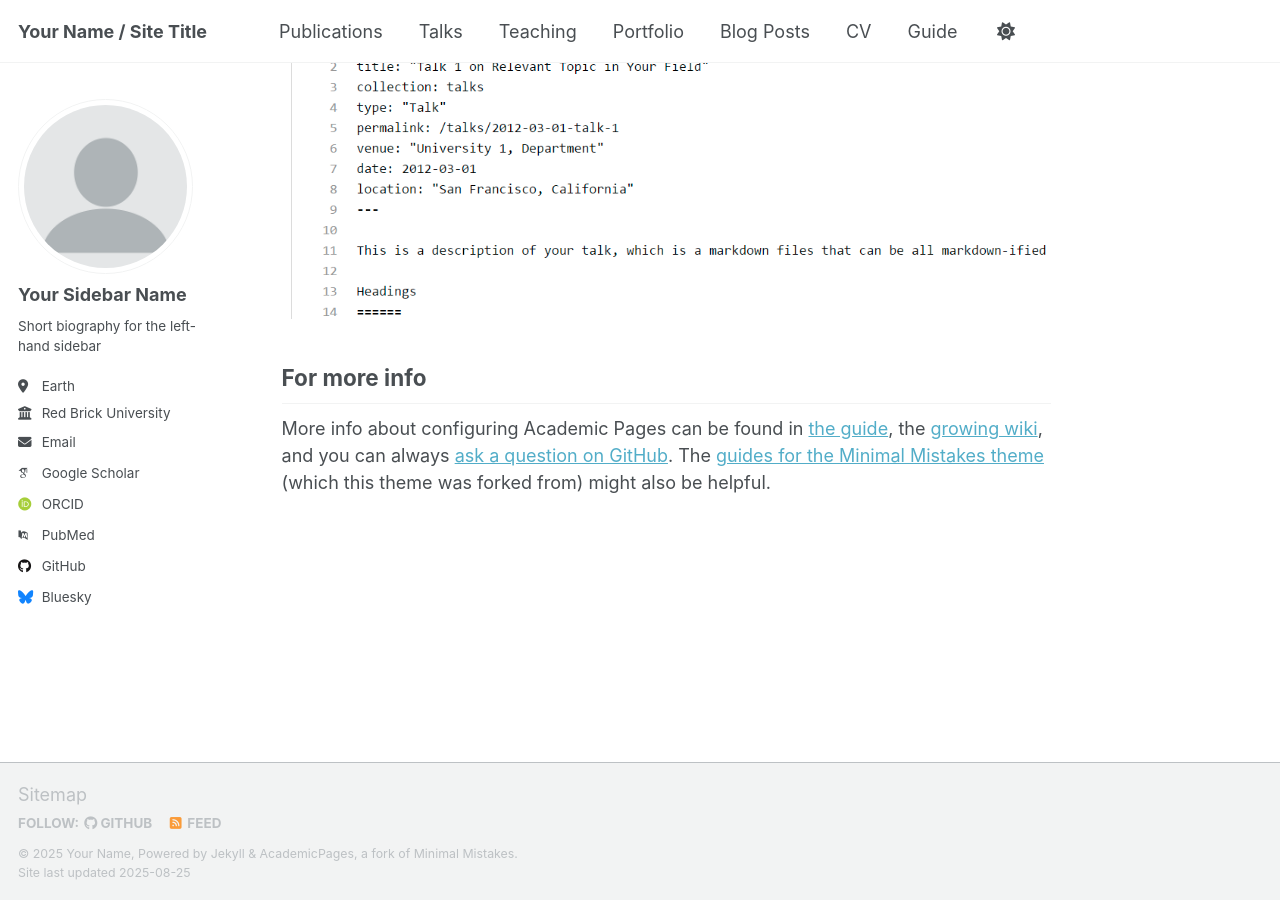
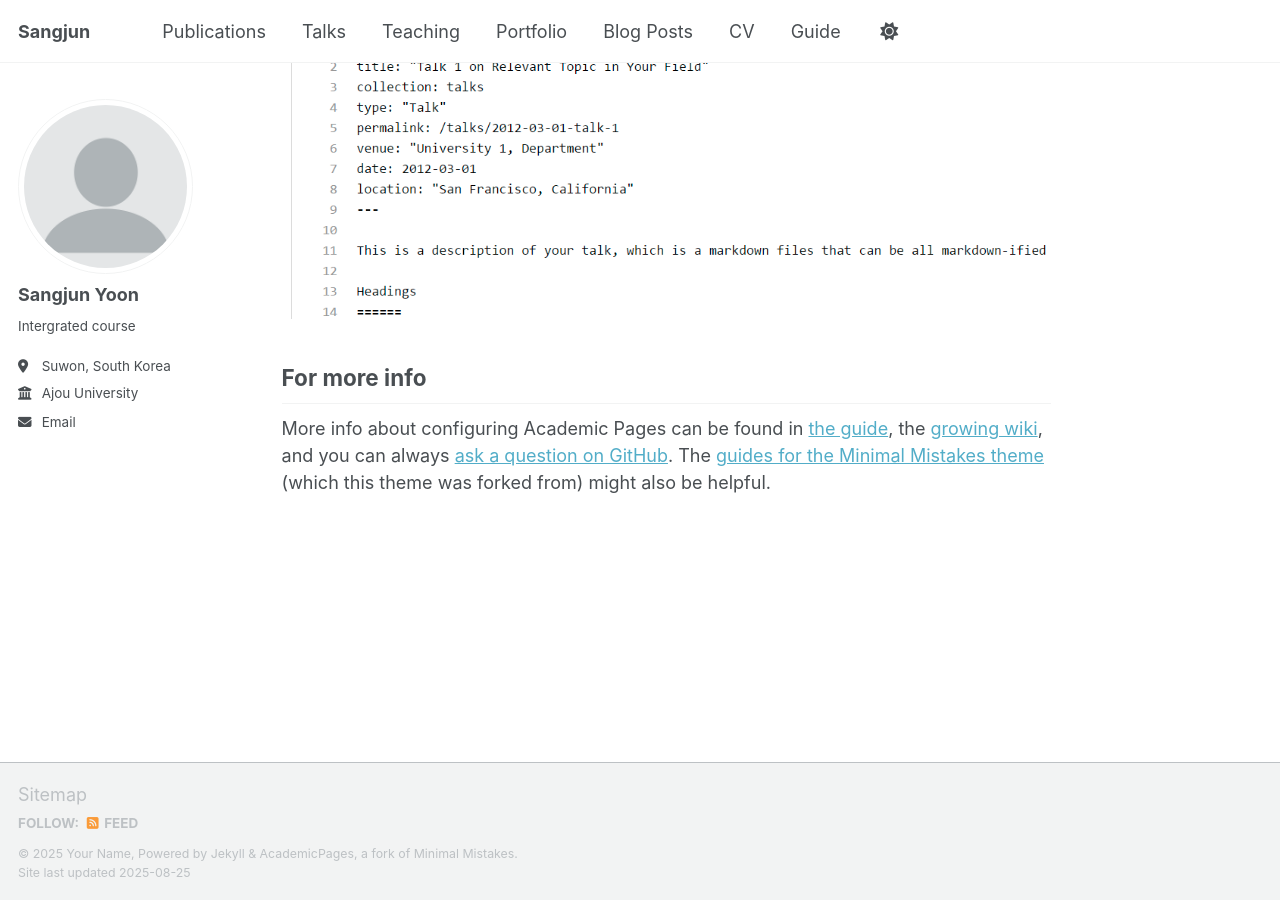
Before and after one commit to sangjuny8n/sangjuny8n.github.io, a Jekyll site: the page built from _pages/about.md, in a window 1280 px wide and 900 px high, scrolled down 2880 px. Built offline with Jekyll 4.4.1, drawn with Linux system fonts in a browser that asks for light colours; some web fonts are replaced; a script that is not in the unit is left out.

Commit message:
Update _config.yml

```diff
--- a/_config.yml
+++ b/_config.yml
@@ -9,7 +9,7 @@
 # Basic Site Settings
 locale                   : "en-US"
 site_theme               : "default" # Currently available options are "default", "air"
-title                    : "Your Name / Site Title"
+title                    : "Sangjun"
 title_separator          : "-"
 name                     : &name "Your Name"
 description              : &description "personal description"
@@ -23,23 +23,23 @@ repository               : "academicpages/academicpages.github.io"
 author:
   # Biographic information
   avatar           : "profile.png"
-  name             : "Your Sidebar Name"
+  name             : "Sangjun Yoon"
   pronouns         : # example: "she/her"
-  bio              : "Short biography for the left-hand sidebar"
-  location         : "Earth"
-  employer         : "Red Brick University"
+  bio              : "Intergrated course"
+  location         : "Suwon, South Korea"
+  employer         : "Ajou University"
   uri              : # URL
-  email            : "none@example.org"
+  email            : "ajousj9808@ajou.ac.kr"
 
   # Academic websites
   academia         : # URL
   arxiv            : # URL - Update with the correct link to your profile
-  googlescholar    : "https://scholar.google.com/citations?user=PS_CX0AAAAAJ"
+  googlescholar    : # "https://scholar.google.com/citations?user=PS_CX0AAAAAJ"
   inspire-hep      : # URL
   impactstory      : # URL
-  orcid            : "http://orcid.org/yourorcidurl"
+  orcid            : # "http://orcid.org/yourorcidurl"
   semantic         : # URL
-  pubmed           : "https://www.ncbi.nlm.nih.gov/pubmed/?term=john+snow"
+  pubmed           : # "https://www.ncbi.nlm.nih.gov/pubmed/?term=john+snow"
   researchgate     : # URL
   scopus           : # URL
 
@@ -47,13 +47,13 @@ author:
   bitbucket        : # Username - Update with your username on the site
   codepen          : # Username
   dribbble         : # Username
-  github           : "academicpages"
+  github           : #  "academicpages"
   kaggle           : # Username
   stackoverflow    : # User number or user number and name (i.e., use "1" or "1/jeff-atwood")
 
   # Social media
   artstation       : # Username
-  bluesky          : "bsky.app" # Replace this with you Bluesky username
+  bluesky          : #  "bsky.app" # Replace this with you Bluesky username
   facebook         : # Username
   flickr           : # Username
   foursquare       : # Username
```
